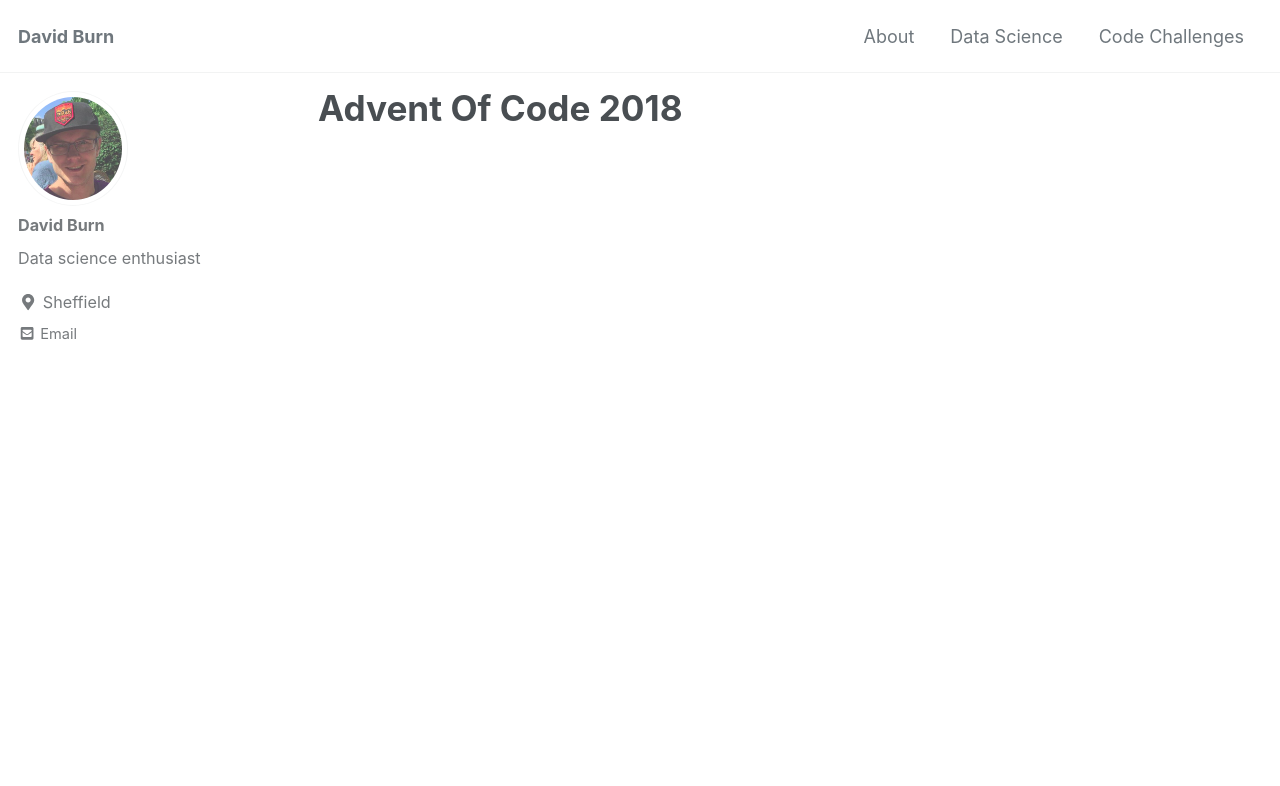
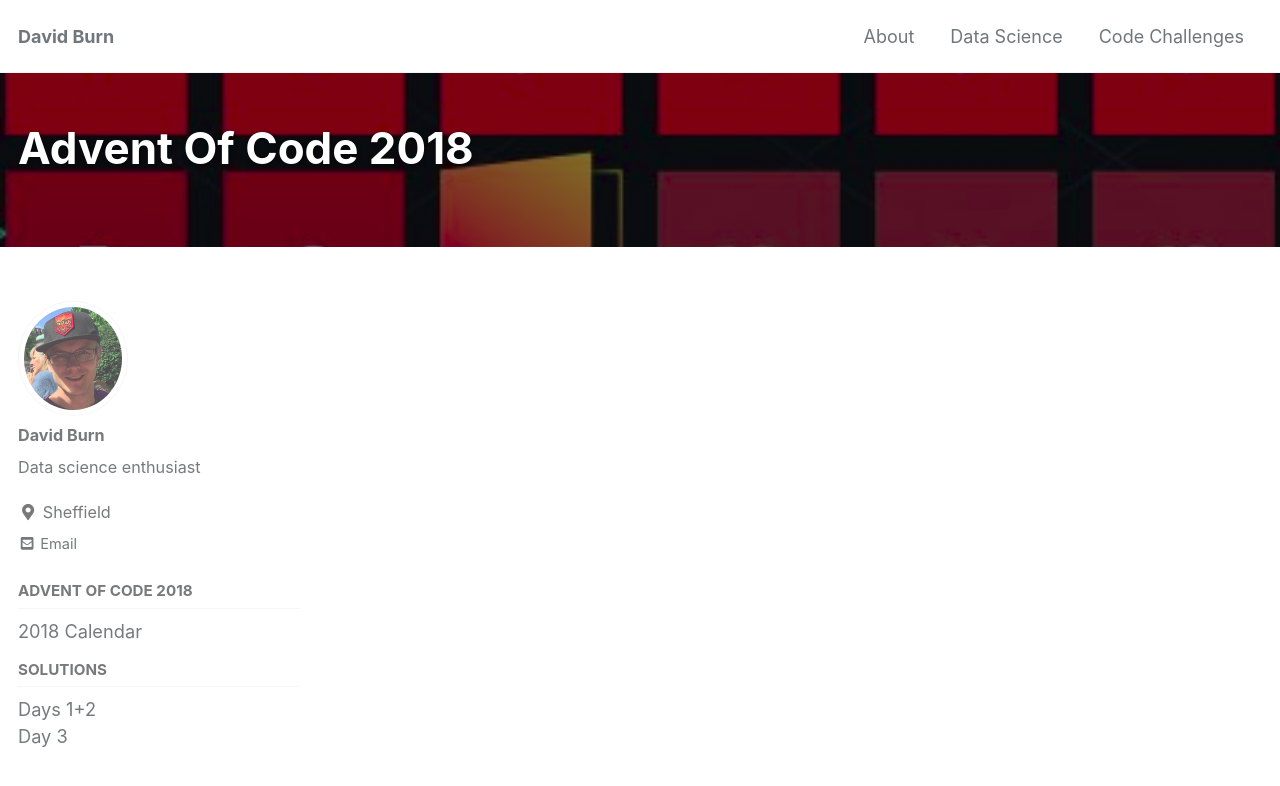
Before and after one commit to DavidBurn/davidburn.github.io, a Jekyll site: the page built from _pages/advent-2018.md, in a window 1280 px wide and 900 px high. Shown: the top 786 px of the window. Built offline with Jekyll 4.4.1, drawn with Linux system fonts in a browser that asks for light colours; cached includes are drawn as plain includes; nearby versions of some CDN libraries.

Commit message:
Add sidebar and picture to advent page

```diff
--- a/_pages/advent-2018.md
+++ b/_pages/advent-2018.md
@@ -3,4 +3,9 @@ title: "Advent Of Code 2018"
 layout: collection
 permalink: /advent-2018/
 collecton: advent-2018
+header:
+  overlay_image: /images/advent-doors.png
+  overlay_filter: 0.5
+sidebar:
+  nav: advent-2018-sidebar
 ---
```
